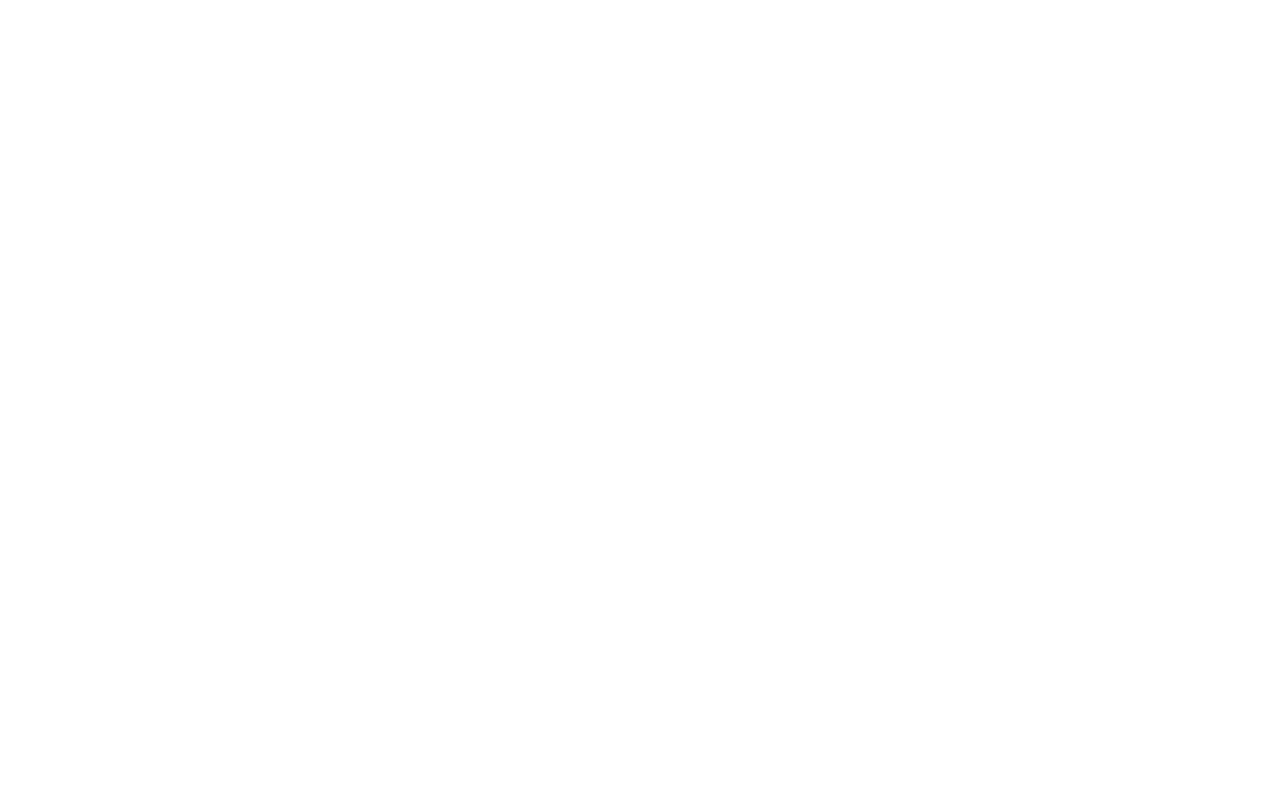
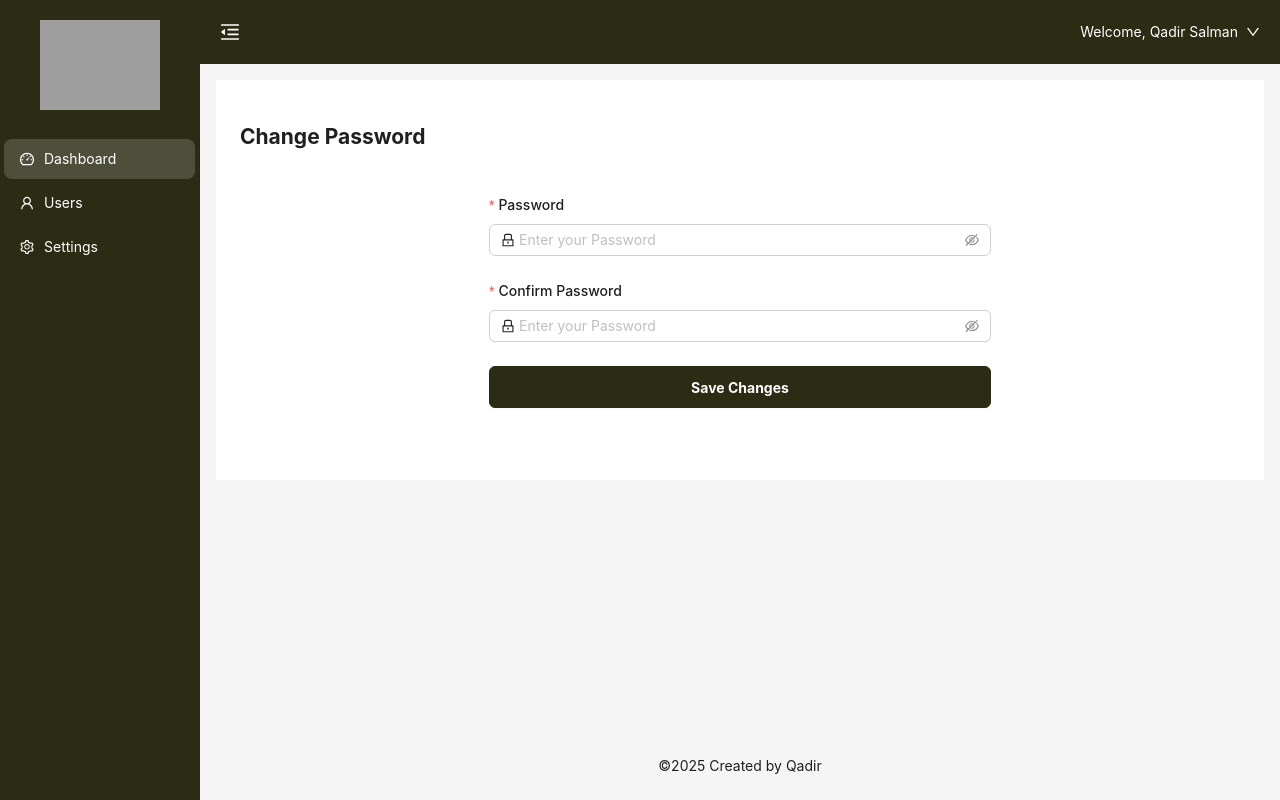
Before and after one commit to QadirSalman519/react-antd-dashboard, a React (Vite) app: page /dashboard/change-password in a window 1280 px wide. Before the commit this address had no page. Built offline with nearby package versions, Linux system fonts and the light colour scheme; grey boxes are pictures that could not be loaded; what react-head would draw is missing.

Commit message:
Change Password Screen Added

```diff
--- /dev/null
+++ b/src/pages/Dashboard/ChangePassword/ChangePassword.jsx
@@ -0,0 +1,57 @@
+import { Form, Card } from "antd";
+import style from "./ChangePassword.module.css";
+import DynamicForm from "../../../components/Common/AuthForm/AuthForm";
+import PageMeta from "../../../components/Common/PageMeta";
+import { LockOutlined } from "@ant-design/icons";
+
+const formFields = [
+  {
+    label: "Password",
+    name: "password",
+    placeholder: "Enter your Password",
+    rules: [{ required: true, message: "Please enter your password" }],
+    type: "password",
+    icon: <LockOutlined />,
+    showLabel: true,
+  },
+  {
+    label: "Confirm Password",
+    name: "confirm-password",
+    placeholder: "Enter your Password",
+    rules: [{ required: true, message: "Please enter your password" }],
+    type: "password",
+    icon: <LockOutlined />,
+    showLabel: true,
+  },
+  {
+    name: "change-password-btn",
+    type: "button",
+    label: "Save Changes",
+    className: ["primary-btn", style["save-btn"]],
+    htmlType: "submit",
+    block: true,
+  },
+];
+
+const ChangePassword = () => {
+  const onFinish = (values) => {
+    console.log("Form Submitted:", values);
+  };
+
+  return (
+    <>
+      <PageMeta title="Change Password" description="..." />
+      <h2>Change Password</h2>
+
+      <div className={style["main-form"]}>
+        <Card className={style["card"]}>
+          <Form layout="vertical" onFinish={onFinish}>
+            <DynamicForm fields={formFields} />
+          </Form>
+        </Card>
+      </div>
+    </>
+  );
+};
+
+export default ChangePassword;
--- /dev/null
+++ b/src/pages/Dashboard/ChangePassword/ChangePassword.module.css
@@ -0,0 +1,23 @@
+.main-form {
+    height: auto;
+    display: flex;
+    justify-content: center;
+}
+
+.main-form .card {
+    width: 550px;
+    border: none;
+    background: transparent;
+}
+
+.main-form .card .save-btn {
+    color: #fff;
+    background-color: #2b2c14;
+    border: 1px solid #2b2c14 !important;
+    padding: 20px;
+}
+
+.main-form .card .save-btn:hover {
+    color: #2b2c14 !important;
+    background-color: transparent !important;
+}
--- a/src/routes/AppRoutes.jsx
+++ b/src/routes/AppRoutes.jsx
@@ -6,6 +6,7 @@
 import ResetPassword from "../pages/Auth/ResetPassword/ResetPassword";
 import Users from "../pages/Dashboard/Users/Users";
 import EditProfile from "../pages/Dashboard/EditProfile/EditProfile";
+import ChangePassword from "../pages/Dashboard/ChangePassword/ChangePassword";
 
 function AppRoutes() {
   return (
@@ -22,6 +23,7 @@
           <Route index element={<Dashboard />} />
           <Route path="users" element={<Users />} />
           <Route path="edit-profile" element={<EditProfile />} />
+          <Route path="change-password" element={<ChangePassword />} />
         </Route>
       </Routes>
     </BrowserRouter>
```
